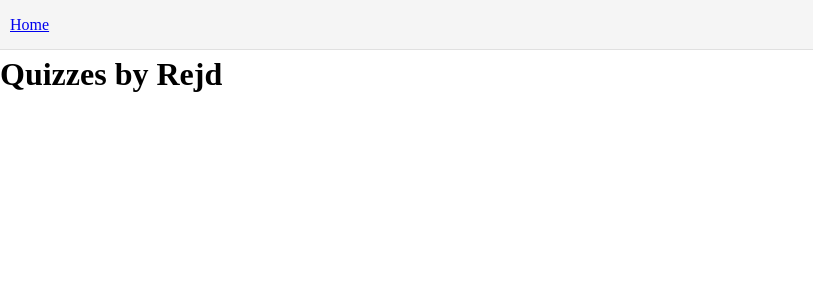
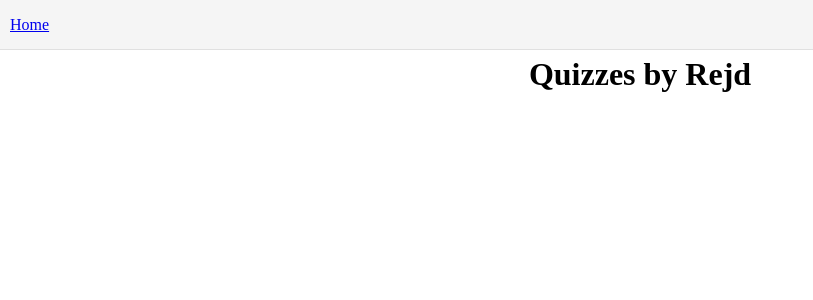
Before and after one commit to bogovich/Enterwell-QuizTime, a React (Vite) app: page / in a window 1280 px wide. Shown: the top 300 px of the page, without its empty margins (0-813 px from the left). Built offline with nearby package versions, Linux system fonts and the light colour scheme.

Commit message:
Modified global styles

```diff
--- a/src/styles/global.scss
+++ b/src/styles/global.scss
@@ -8,7 +8,8 @@ a:visited {
 }
 
 main {
-	height: 100%;
+	min-height: calc(100vh - 50px);
 	display: flex;
+	align-items: center;
 	flex-direction: column;
 }
```
